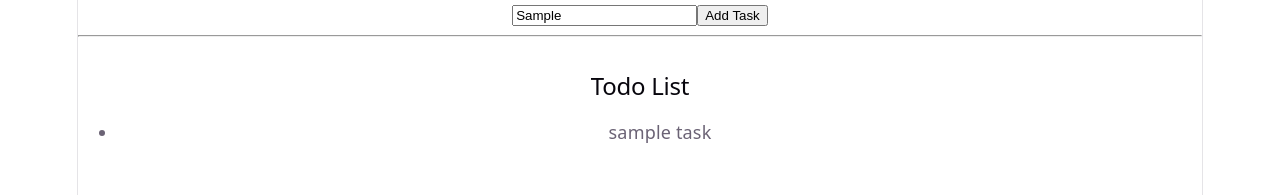
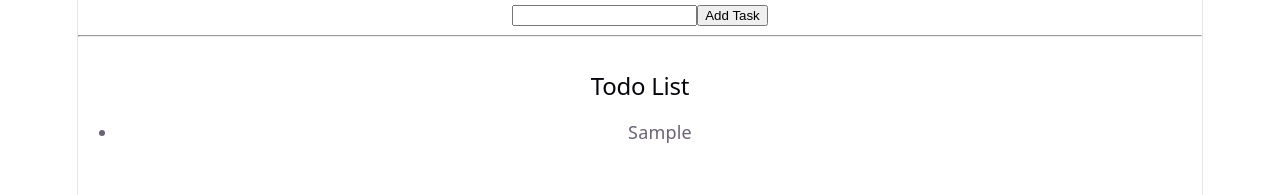
Before and after one commit to pritjon2002-beep/React, a React (Vite) app in the folder react-state2/: page / in a window 1280 px wide. Both pictures are taken after typing "Sample" into the empty fields and a click on the button "Add Task". Shown: the top 195 px of the page. Built offline with nearby package versions, Linux system fonts and the light colour scheme.

Commit message:
simple todo app created

```diff
--- a/react-state2/src/TodoList.jsx
+++ b/react-state2/src/TodoList.jsx
@@ -1,19 +1,32 @@
 import { useState } from "react"
 
 export default function TodoList(){
-    const[todos , setTodos] = useState(["sample task"]);
+    const[todos , setTodos] = useState([]);
+    const[newTask, setNewTask] = useState("");
+
+       let todoTask = ()=>{
+        setTodos([...todos,newTask]);
+        setNewTask("");
+    }
+
+    let inputTodo = (event)=>{
+        setNewTask(event.target.value);
+
+    }
+
+
     return(
         <div>
-            <input type="text" name="" id="" />
-            <button>Add Task</button>
+            <input type="text" value={newTask} onChange={inputTodo} />
+            <button onClick={todoTask}>Add Task</button>
             <br />
             <hr />
             <br />
             <h2>Todo List</h2>
             <ul>
                 {
-                    todos.map((todo)=>{
-                        return<li> {todo} </li>
+                    todos.map((todo , index)=>{
+                        return <li key={index}> {todo} </li>
                     })
                 }
             </ul>
```
